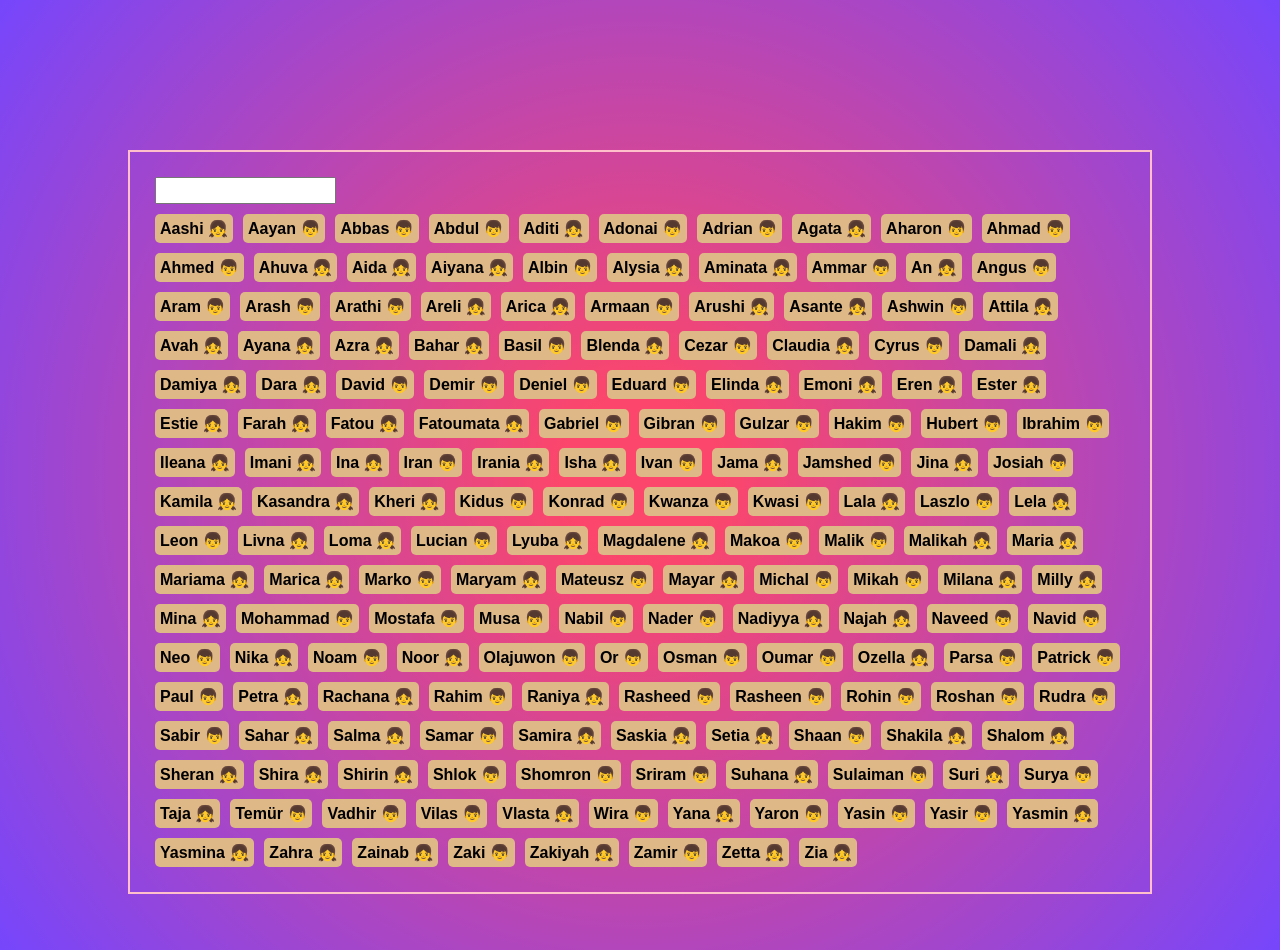
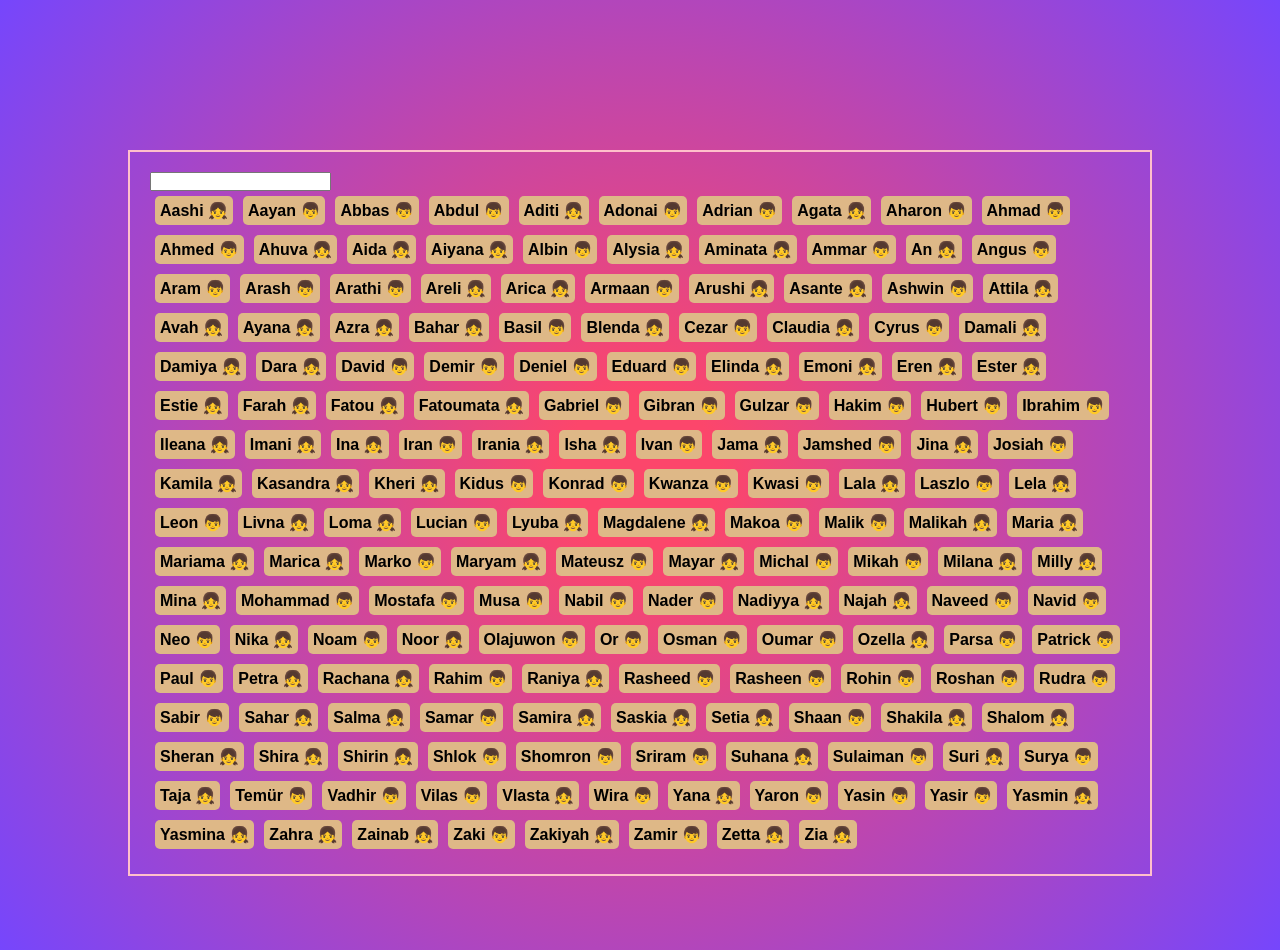
Before and after one commit to Riyaazct/baby-names-react, a React (Create React App) app: page / in a window 1280 px wide. Built offline with nearby package versions, Linux system fonts and the light colour scheme.

Commit message:
update baby names app

```diff
--- a/src/ListOfNames.css
+++ b/src/ListOfNames.css
@@ -10,8 +10,3 @@
   border-radius: 5px;
   background-color: burlywood;
 }
-
-.search {
-  margin: 5px;
-  height: 2em;
-}
```
Also changed, not shown: src/SearchBar.js (deleted, +0 -19 lines).
